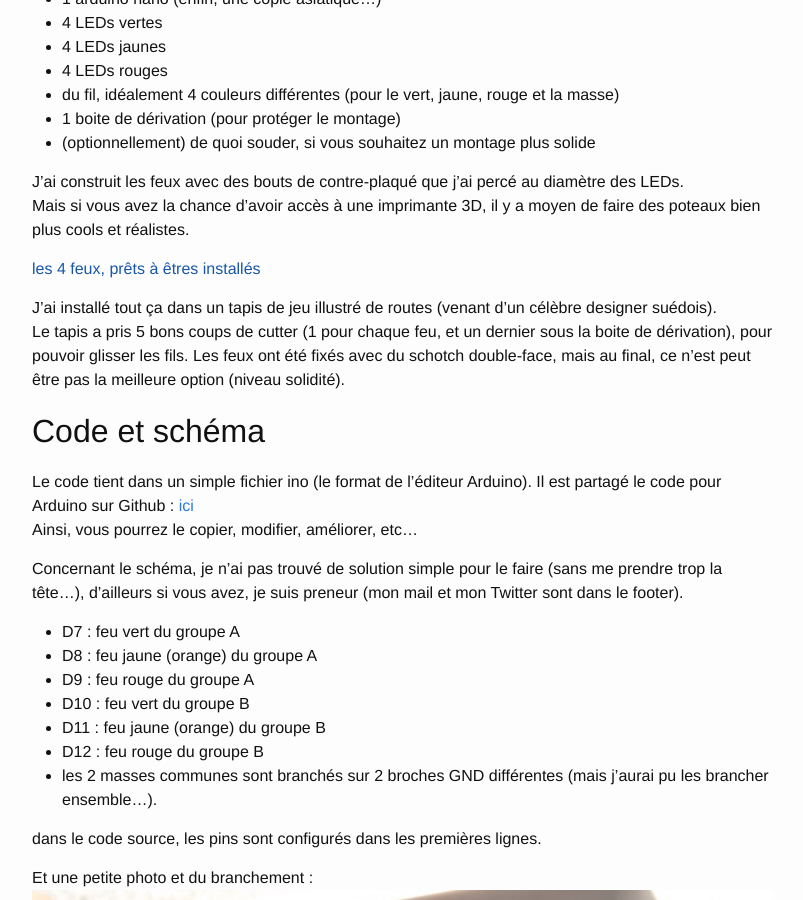
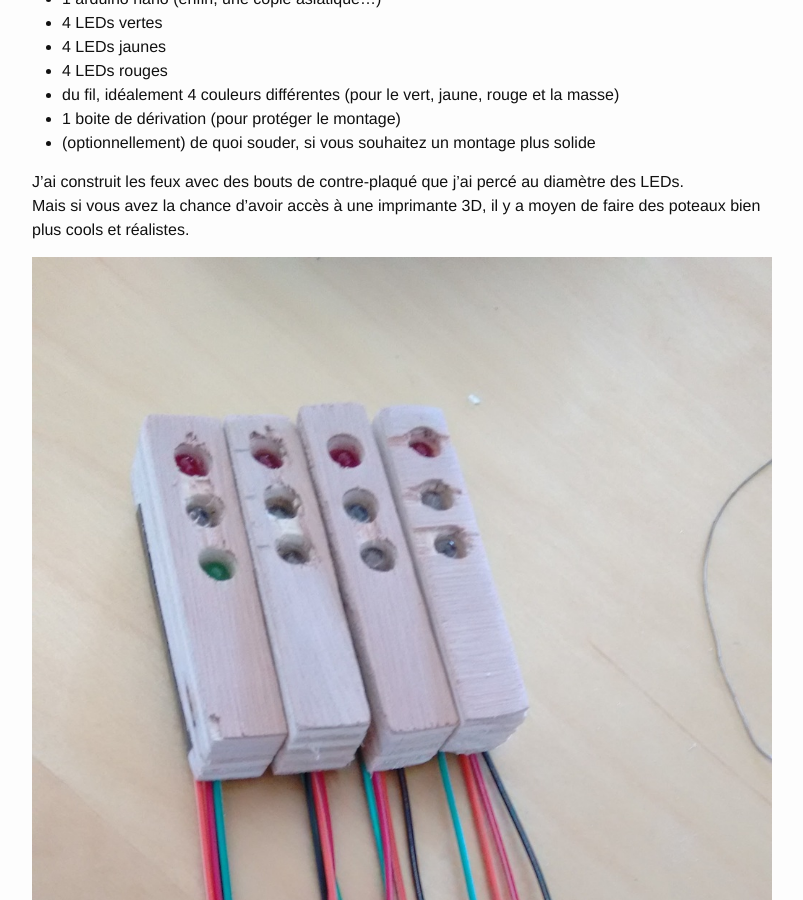
Before and after one commit to chibani/chibani.github.io, a Jekyll site: the page built from _posts/2016-05-26-feux-tricolores-arduino.markdown, in a window 1280 px wide and 900 px high, scrolled down 3105 px. Shown: the whole window, without its empty margins (238-1041 px from the left). Built offline with Jekyll 4.4.1, drawn with Linux system fonts in a browser that asks for light colours.

Commit message:
Fix image in trafic lights

```diff
--- a/_posts/2016-05-26-feux-tricolores-arduino.markdown
+++ b/_posts/2016-05-26-feux-tricolores-arduino.markdown
@@ -51,7 +51,7 @@ Je suis parti sur ce que j'avais en réserve :
 J'ai construit les feux avec des bouts de contre-plaqué que j'ai percé au diamètre des LEDs.
 Mais si vous avez la chance d'avoir accès à une imprimante 3D, il y a moyen de faire des poteaux bien plus cools et réalistes.
 
-[les 4 feux, prêts à êtres installés]()
+![les 4 feux, prêts à êtres installés](/assets/posts/redlights/lights_cabled.jpg)
 
 J'ai installé tout ça dans un tapis de jeu illustré de routes (venant d'un célèbre designer suédois).
 Le tapis a pris 5 bons coups de cutter (1 pour chaque feu, et un dernier sous la boite de dérivation), pour pouvoir glisser les fils.
```
